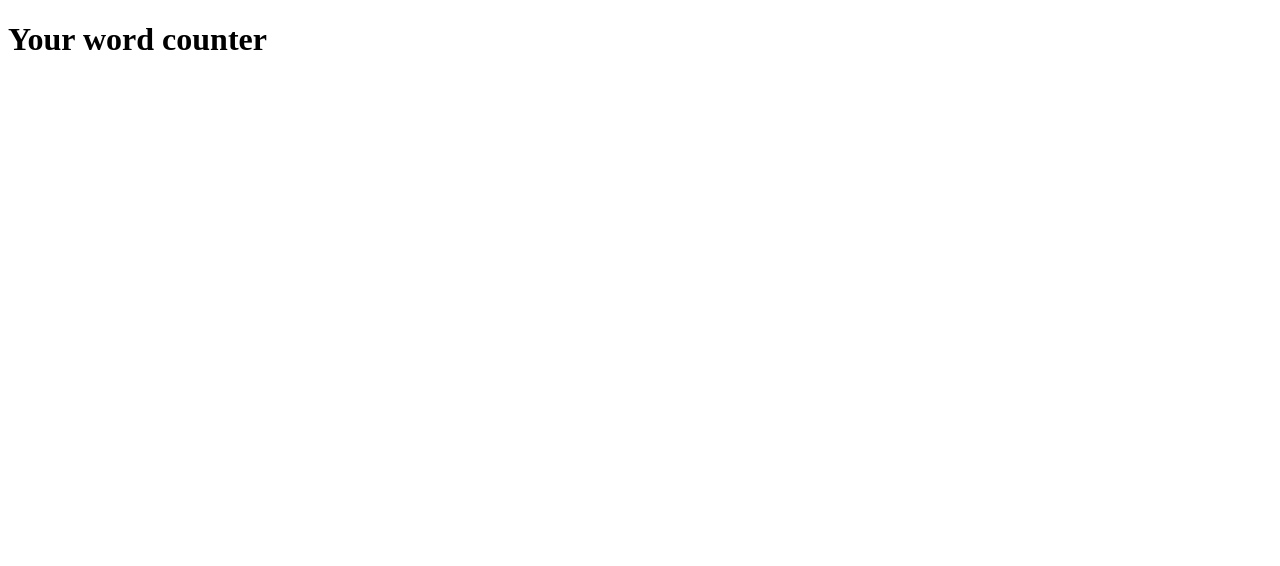
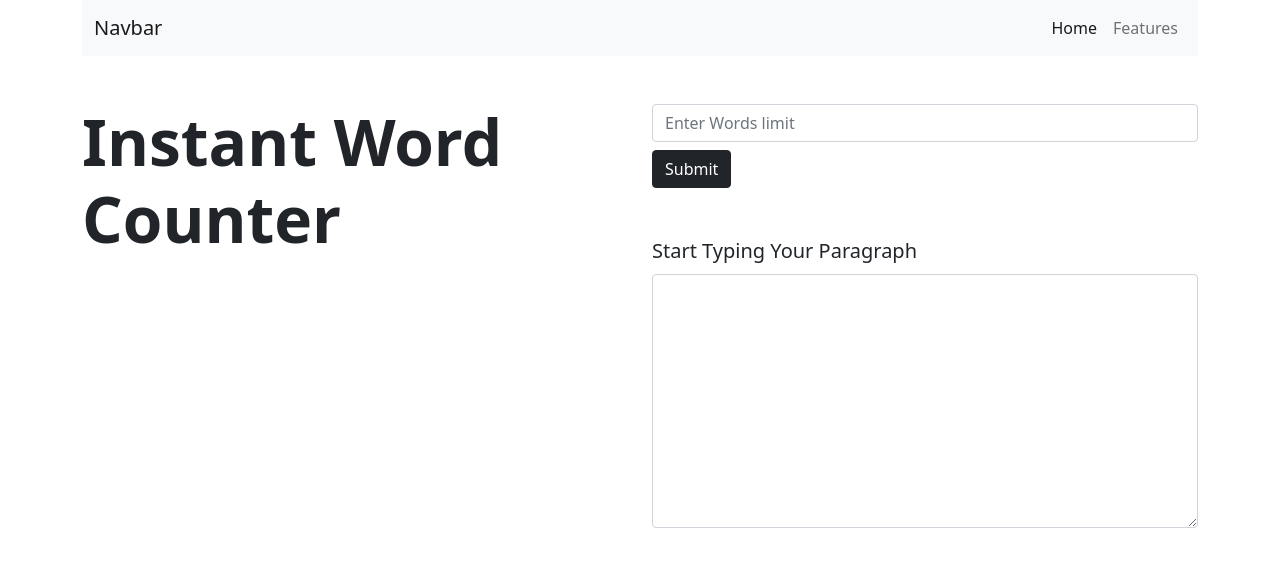
Before and after one commit to amtaneja/git-demo, a plain HTML site: page index.html in a window 1280 px wide. Drawn offline with nearby package versions, Linux system fonts and the light colour scheme.

Commit message:
front page setup

```diff
--- a/index.html
+++ b/index.html
@@ -4,9 +4,54 @@
     <meta charset="UTF-8">
     <meta http-equiv="X-UA-Compatible" content="IE=edge">
     <meta name="viewport" content="width=device-width, initial-scale=1.0">
-    <title>Document</title>
+    <link
+      href="https://cdn.jsdelivr.net/npm/bootstrap@5.0.1/dist/css/bootstrap.min.css"
+      rel="stylesheet"
+      integrity="sha384-+0n0xVW2eSR5OomGNYDnhzAbDsOXxcvSN1TPprVMTNDbiYZCxYbOOl7+AMvyTG2x"
+      crossorigin="anonymous"
+    />
+    <link rel="stylesheet" href="style.css">
+    <title>Word Counter</title>
 </head>
 <body>
-    <h1>Your word counter</h1>
+    <div class="container">
+        <nav class="navbar navbar-expand-lg navbar-light bg-light ">
+            <div class="container-fluid ">
+              <a class="navbar-brand" href="#">Navbar</a>
+              <button class="navbar-toggler" type="button" data-bs-toggle="collapse" data-bs-target="#navbarNavDropdown" aria-controls="navbarNavDropdown" aria-expanded="false" aria-label="Toggle navigation">
+                <span class="navbar-toggler-icon"></span>
+              </button>
+              <div class="collapse navbar-collapse justify-content-end" id="navbarNavDropdown">
+                <ul class="navbar-nav">
+                  <li class="nav-item">
+                    <a class="nav-link active" aria-current="page" href="#">Home</a>
+                  </li>
+                  <li class="nav-item">
+                    <a class="nav-link" href="#">Features</a>
+                  </li>
+                </ul>
+              </div>
+            </div>
+          </nav>
+    </div>
+    <div class="container">
+        <div class="row">
+            <div class="col">
+               <h1 class="display-3 fw-bolder mt-5">Instant Word Counter</h1>
+            </div>
+            <div class="col mt-5">
+                <div class="mb-3">
+
+                    <input type="text" class="form-control" id="exampleFormControlInput1" placeholder="Enter Words limit">
+                    <button type="button" class="btn btn-dark mt-2 ">Submit</button>
+                  </div>
+                  <div class="mb-3 mt-5">
+                    <label for="exampleFormControlTextarea1" class="form-label lead">Start Typing Your Paragraph</label>
+                    <textarea class="form-control h-auto" id="exampleFormControlTextarea1" rows="10" ></textarea>
+                  </div>
+            </div>
+
+    </div>
+    <script src="app.js"></script>
 </body>
 </html>
```
Also changed, not shown: app.js (added), style.css (added).
